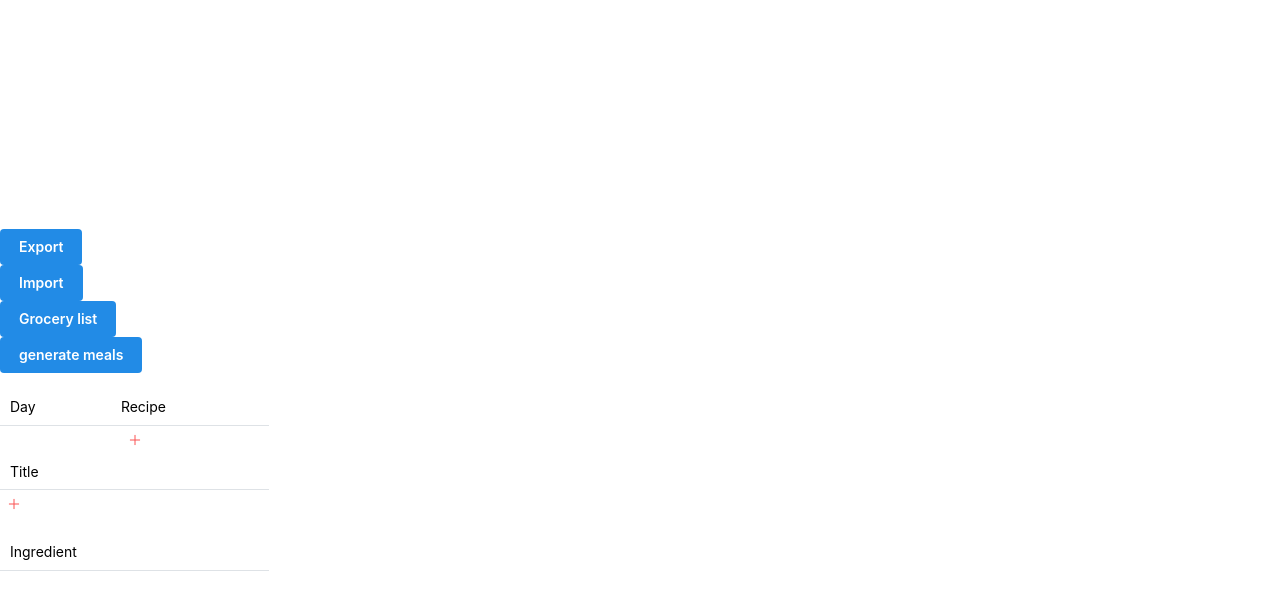
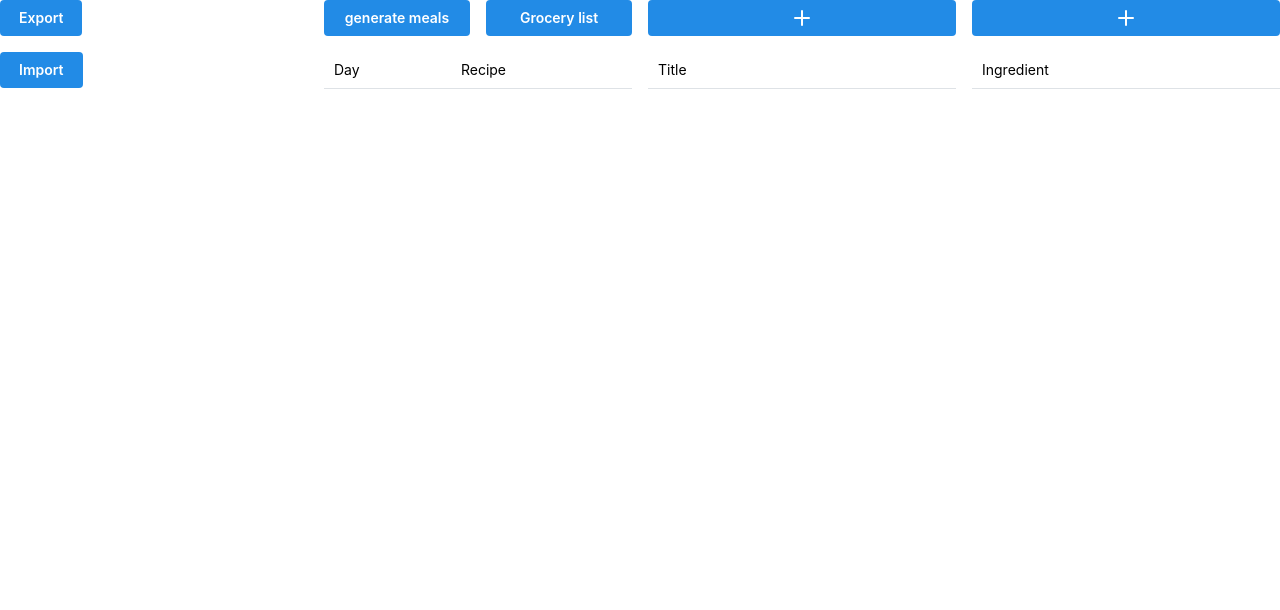
Before and after one commit to PandaGamersHDNL/MealPrepper, a React (Vite) app: page / in a window 1280 px wide. Shown: the top 610 px of the page. Built offline with nearby package versions, Linux system fonts and the light colour scheme.

Commit message:
first ui overhaul

```diff
--- a/src/Components/Dashboard/Dashboard.tsx
+++ b/src/Components/Dashboard/Dashboard.tsx
@@ -1,5 +1,5 @@
+import { Group, Stack } from "@mantine/core";
 import { ExportButton } from "./Export";
-import { GroceryListManager } from "./GroceryList/Manager";
 import { ImportButton } from "./Import";
 import { IngredientsManager } from "./Ingredients/Manager";
 import { MealManager } from "./Meal/Manager";
@@ -7,13 +7,14 @@ import { RecipeManager } from "./Recipe/Manager";
 
 export function Dashboard() {
     return (
-        <>
-            <ExportButton/>
-            <ImportButton/>
-            <GroceryListManager/>
+        <Group justify="center" align="flex-start" grow={true}>
+            <Stack>
+                <ExportButton />
+                <ImportButton />
+            </Stack>
             <MealManager />
-            <RecipeManager/>
-            <IngredientsManager/>
-        </>
-    )
+            <RecipeManager />
+            <IngredientsManager />
+        </Group>
+    );
 }
--- a/src/Components/Dashboard/GroceryList/Manager.tsx
+++ b/src/Components/Dashboard/GroceryList/Manager.tsx
@@ -1,4 +1,4 @@
-import { Button, Group } from "@mantine/core";
+import { Button } from "@mantine/core";
 import { GroceryModal } from "./Modal";
 import { useState } from "react";
 
@@ -6,8 +6,8 @@ export function GroceryListManager()
 {
     const [isOpen, setIsOpen] = useState(false);
 
-    return (<Group>
+    return (<>
         <Button onClick={() => setIsOpen(true)}>Grocery list</Button>
         <GroceryModal isOpen={isOpen} onClose={()=> setIsOpen(false)} />
-    </Group>)
+    </>)
 }
--- a/src/Components/Dashboard/Ingredients/Manager.tsx
+++ b/src/Components/Dashboard/Ingredients/Manager.tsx
@@ -1,4 +1,4 @@
-import { ActionIcon, Group, rem } from "@mantine/core";
+import { ActionIcon, Button, Group, rem, Stack } from "@mantine/core";
 import { IngredientList } from "./List";
 import { IngredientsModal } from "./FormModal";
 import { useDisclosure } from "@mantine/hooks";
@@ -18,22 +18,19 @@ export function IngredientsManager() {
         setEditData(ingredient);
         open();
     };
+    //make add button always visible when scrolling
     return (
-        <Group>
-            <Group id="IngredientHeader" justify="center">
-                <ActionIcon
-                    variant="subtle"
-                    color="red"
+        <Stack id="Recipes">
+            <Group id="IngredientsHeader" justify="center" grow={true} >
+                <Button
+                    justify="center"
                     onClick={() => openEdit(CreateEmptyIngredient())}
                 >
-                    <IconPlus
-                        style={{ width: rem(16), height: rem(16) }}
-                        stroke={1.5}
-                    />
-                </ActionIcon>
+                    <IconPlus />
+                </Button>
             </Group>
             <IngredientList openEdit={openEdit} />
             <IngredientsModal close={close} opened={opened} data={editData} />
-        </Group>
+        </Stack>
     );
 }
--- a/src/Components/Dashboard/Meal/Manager.tsx
+++ b/src/Components/Dashboard/Meal/Manager.tsx
@@ -1,17 +1,19 @@
-import { Button, Group } from "@mantine/core";
+import { Button, Group, Stack } from "@mantine/core";
 import { MealModal } from "./Modal";
 import { useDisclosure } from "@mantine/hooks";
 import { MealList } from "./List";
+import { GroceryListManager } from "../GroceryList/Manager";
 
 export function MealManager() {
     const [opened, { open, close }] = useDisclosure(false);
     return (
-        <>
-            <Group>
+        <Stack >
+            <Group grow={true}>
                 <Button onClick={open}>generate meals</Button>
-                <MealList />
-                <MealModal opened={opened} Close={close}/>
+                <GroceryListManager />
             </Group>
-        </>
-    )
+            <MealList />
+            <MealModal opened={opened} Close={close} />
+        </Stack>
+    );
 }
--- a/src/Components/Dashboard/Recipe/Manager.tsx
+++ b/src/Components/Dashboard/Recipe/Manager.tsx
@@ -1,7 +1,7 @@
 //List, managing a list / -> edit / del / on click open detailed view
 // modal: edit, add recipes/ edits / del / on save either to detailed view or to dashboard
 
-import { ActionIcon, Group, rem } from "@mantine/core";
+import { Button, Group, Stack } from "@mantine/core";
 import { RecipeList } from "./List";
 import { IconPlus } from "@tabler/icons-react";
 import { IRecipe, createEmptyRecipe } from "../../../Interfaces/Recipe";
@@ -13,19 +13,22 @@ import { useState } from "react";
 export function RecipeManager() {
     const [opened, { open, close }] = useDisclosure(false);
     const [editData, setEditData] = useState<IRecipe>(createEmptyRecipe());
-    const openEdit = (recipe: IRecipe) => { setEditData(recipe); open(); }
+    const openEdit = (recipe: IRecipe) => {
+        setEditData(recipe);
+        open();
+    };
     //const [filter, setFilter] = useState("");
     //<TextInput about="search your recipe" onChange={(v) => {setFilter(v.currentTarget.value) }} />
-
+    //make add button always visible when scrolling
     return (
-        <div id="Recipes">
-            <Group id="RecipeHeader" justify="center">
-                <ActionIcon variant="subtle" color="red" onClick={() => openEdit(createEmptyRecipe())}>
-                    <IconPlus style={{ width: rem(16), height: rem(16) }} stroke={1.5} />
-                </ActionIcon>
+        <Stack id="Recipes">
+            <Group id="RecipeHeader" justify="center" grow={true}>
+                <Button onClick={() => openEdit(createEmptyRecipe())}>
+                    <IconPlus />
+                </Button>
             </Group>
             <RecipeList openEdit={openEdit} />
             <RecipeFormModal opened={opened} close={close} data={editData} />
-        </div>
-    )
+        </Stack>
+    );
 }
--- a/src/index.css
+++ b/src/index.css
@@ -23,13 +23,13 @@ a:hover {
   color: #535bf2;
 }
 
-body {
+/*body {
   margin: 0;
   display: flex;
   place-items: center;
   min-width: 320px;
   min-height: 100vh;
-}
+}*/
 
 h1 {
   font-size: 3.2em;
```
